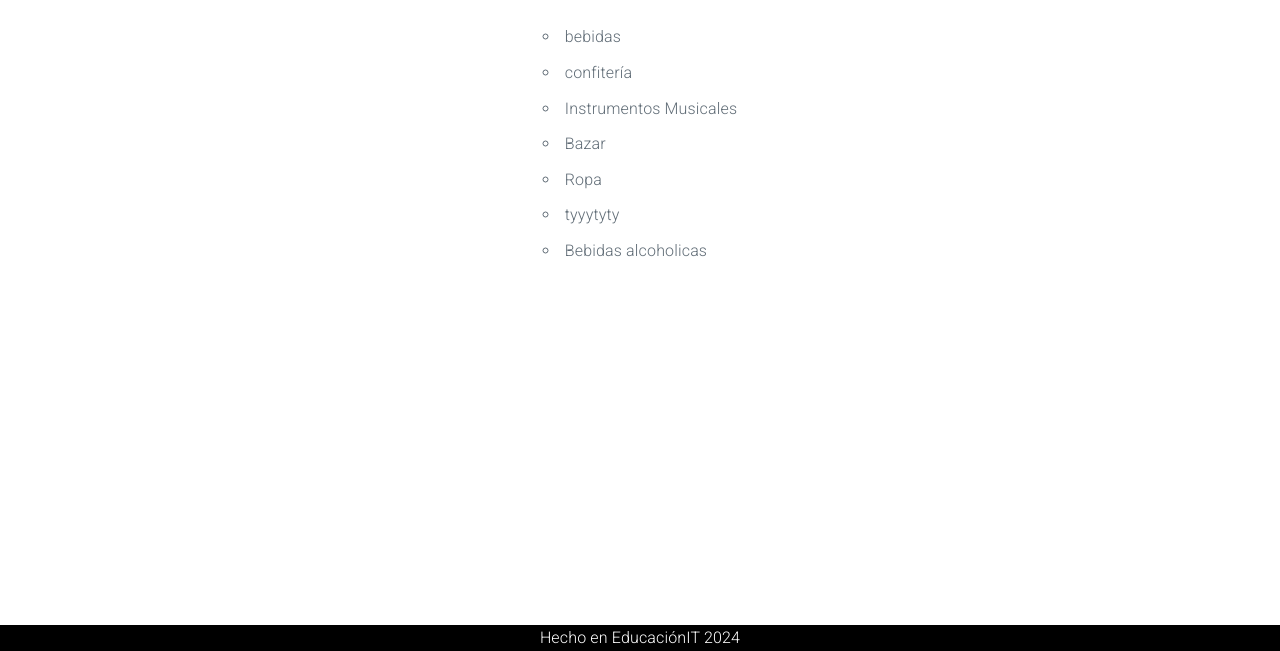
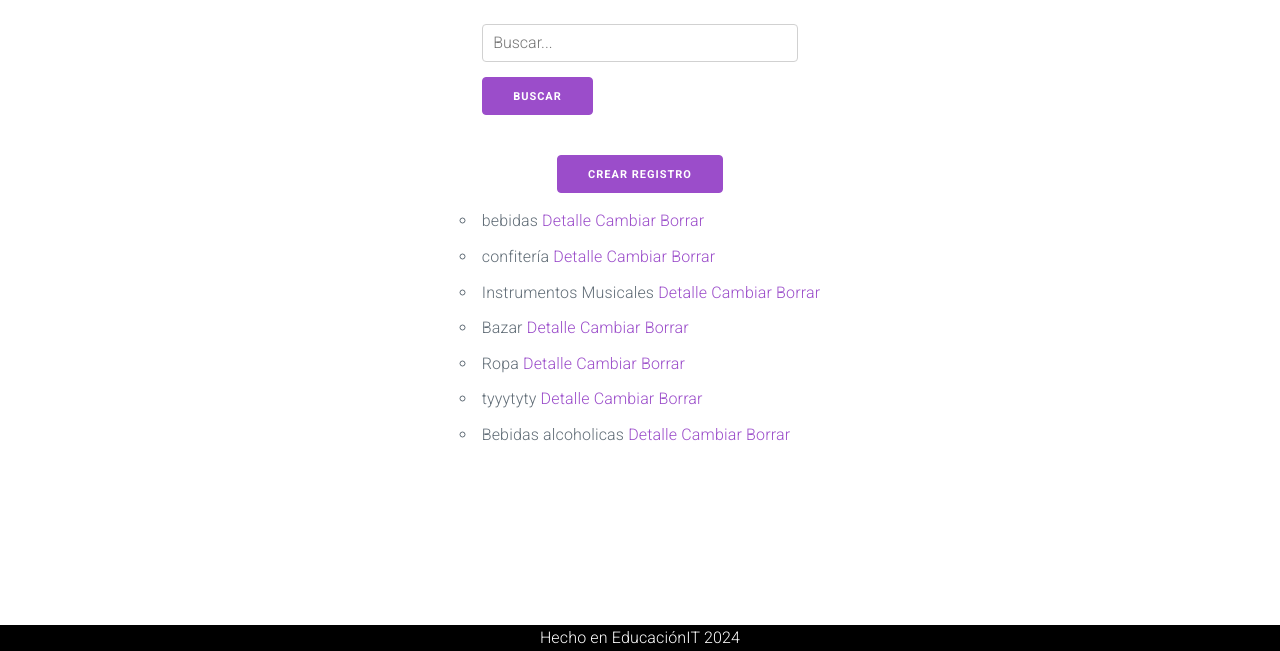
Before and after one commit to esthorace/eit-django-71963, a Django app: page /productos/productocategoria/list/ in a window 1280 px wide. Shown: the part 149-800 px from the top of the page. Run offline with Django 5.2, Linux system fonts and the light colour scheme; data comes from the database, SQL or seed files in the repository; both versions use the stored data as it was after the commit; parts of the project's set-up code (start-up, migrations or seed data) failed here and were passed over.

Commit message:
feat: búsqueda

```diff
--- a/project/productos/forms.py
+++ b/project/productos/forms.py
@@ -13,7 +13,9 @@ class ProductoCategoriaForm(forms.ModelForm):
         nombre: str = self.cleaned_data.get('nombre', '')
 
         # Validar que sólo contenga letraas
-        if not nombre.isalpha():
+        if nombre.isalpha() or ' ' in nombre:
+            pass
+        else:
             raise forms.ValidationError('El nombre sólo puede contener letras')
 
         # Validar longitud de nombre
--- a/project/productos/templates/productos/index.html
+++ b/project/productos/templates/productos/index.html
@@ -6,9 +6,6 @@
 
 {% block main %}
     <a href="{% url 'productos:productocategoria_list' %}">
-        <button>Listar Categorías de Productos</button>
-    </a>
-    <a href="{% url 'productos:productocategoria_create' %}">
-        <button>Crear Categorías de Productos</button>
+        <button>Categorías de Productos</button>
     </a>
 {% endblock main %}
--- a/project/productos/templates/productos/productocategoria_list.html
+++ b/project/productos/templates/productos/productocategoria_list.html
@@ -5,7 +5,21 @@
 {% endblock header %}
 
 {% block main %}
+    <form method="get">
+        <input type="text" name="q" placeholder="Buscar..." />
+        <button type="submit">Buscar</button>
+    </form>
+    <a href="{% url 'productos:productocategoria_create' %}">
+        <button>Crear registro</button>
+    </a>
     <ul>
-        {% for object in object_list %}<li>{{ object.nombre }}</li>{% endfor %}
+        {% for object in object_list %}
+            <li>
+                {{ object.nombre }}
+                <a href="#">Detalle</a>
+                <a href="#">Cambiar</a>
+                <a href="#">Borrar</a>
+            </li>
+        {% endfor %}
     </ul>
 {% endblock main %}
--- a/project/productos/views.py
+++ b/project/productos/views.py
@@ -9,7 +9,11 @@ def index(request):
 
 
 def productocategoria_list(request):
-    query = ProductoCategoria.objects.all()
+    q = request.GET.get('q')
+    if q:
+        query = ProductoCategoria.objects.filter(nombre__icontains=q)
+    else:
+        query = ProductoCategoria.objects.all()
     context = {'object_list': query}
     return render(request, 'productos/productocategoria_list.html', context)
 
```
Also changed, not shown: project/db.sqlite3.
